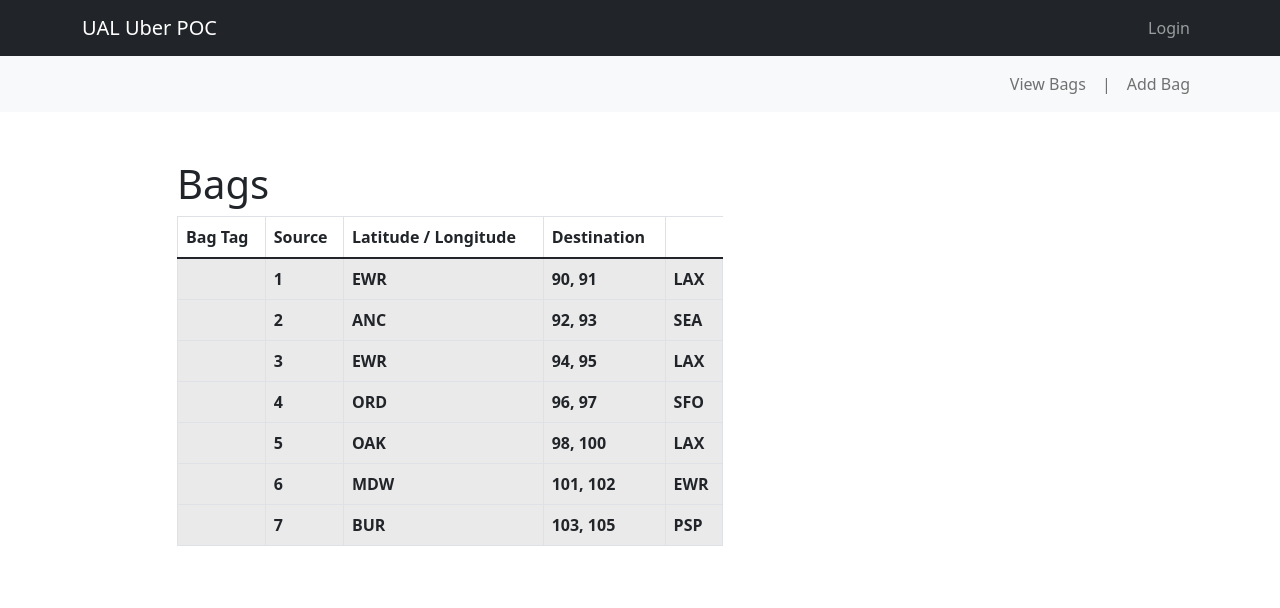
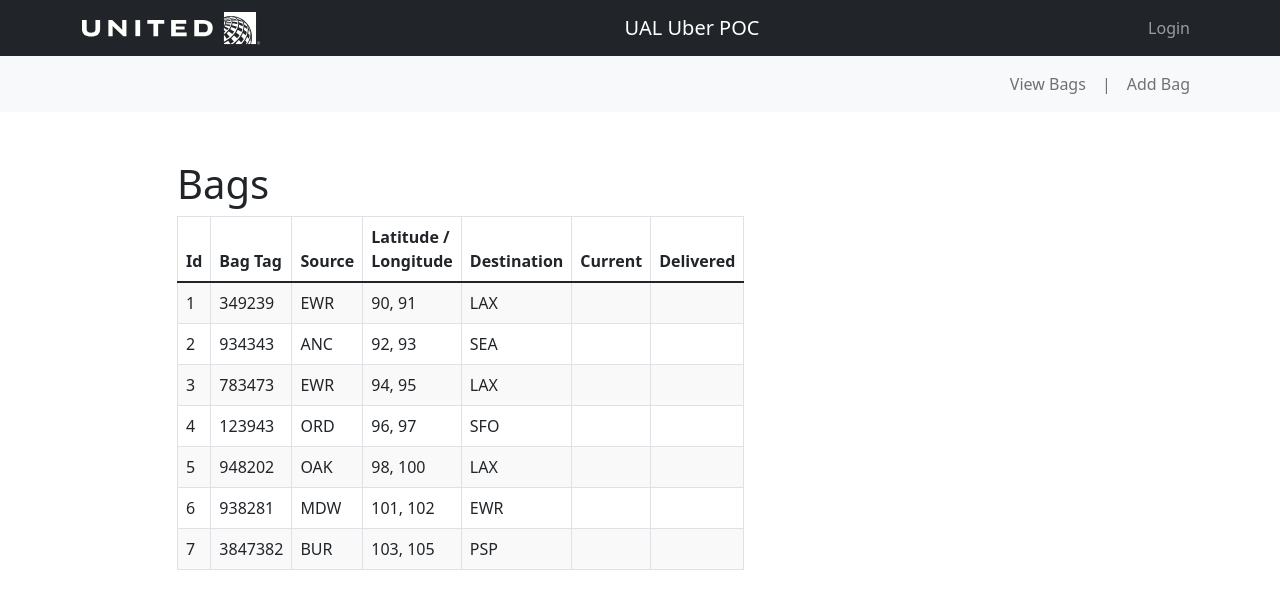
Before and after one commit to ElwynPalmerton/BagApp, a React (Create React App) app: page /bags in a window 1280 px wide. Shown: the top 608 px of the page. Built offline with nearby package versions, Linux system fonts and the light colour scheme; no server answers.

Commit message:
Fix deliverbag bug and add United logo.

```diff
--- a/src/App.js
+++ b/src/App.js
@@ -44,7 +44,7 @@
     console.log("delivering bag#: ", id);
     setBags(
       bags.map((bag) =>
-        bag.bagId === id ? { ...bag, currentTask: false, completed: true } : bag
+        bag.id === id ? { ...bag, currentTask: false, completed: true } : bag
       )
     );
   }
--- a/src/components/Navbars/Header.jsx
+++ b/src/components/Navbars/Header.jsx
@@ -1,8 +1,9 @@
 import Navbar from "react-bootstrap/Navbar";
 import Container from "react-bootstrap/Container";
 import { Link, useLocation } from "react-router-dom";
-import { Stack, Nav, NavItem, Button } from "react-bootstrap";
+import { Nav, NavItem, Button } from "react-bootstrap";
 import React, { useState, useEffect } from "react";
+import UnitedLogo from "../images/UnitedLogo.svg";
 
 function Header({ user, loggedIn, handleLogOut }) {
   const [onLoginPage, setOnLoginPage] = useState(false);
@@ -18,6 +19,14 @@
     <div>
       <Navbar bg="dark" variant="dark" className="NavCustom">
         <Container>
+          <img
+            // src="../images/UnitedLog.svg"
+            src={UnitedLogo}
+            // width="30"
+            // height="30"
+            className="d-inline-block align-top"
+            alt="React Bootstrap logo"
+          />
           <Navbar.Brand className="headerFont" href="#home">
             UAL Uber POC
           </Navbar.Brand>
--- a/src/components/ShowBags/BagDisplayPage.jsx
+++ b/src/components/ShowBags/BagDisplayPage.jsx
@@ -29,7 +29,7 @@
       const initialBags = [];
       res.data.forEach((bag) => {
         let newBag = {};
-        newBag = { ...bag, bagId: bag.bagtag };
+        newBag = { ...bag, bagtag: bag.bagtag };
         initialBags.push(newBag);
       });
       initializeBags(initialBags);
--- a/src/components/ShowBags/BagRow.jsx
+++ b/src/components/ShowBags/BagRow.jsx
@@ -21,12 +21,14 @@
       onClick={() => handleSelectCurrentRow(bag.id)}
     >
       <td>{bag.id}</td>
-      <td>{bag.bagId}</td>
+      <td>{bag.bagtag}</td>
       <td>{bag.source}</td>
       <td>
         {bag.longitude}, {bag.latitude}
       </td>
       <td>{bag.destination}</td>
+      <td>{bag.currentTask ? "X" : ""}</td>
+      <td>{bag.completed ? "X" : ""}</td>
       {/* <td>{bag.currentTask ? "X" : ""}</td> */}
       {/* <td>{bag.completed ? "X" : ""}</td> */}
     </tr>
--- a/src/components/ShowBags/BagTable.jsx
+++ b/src/components/ShowBags/BagTable.jsx
@@ -21,10 +21,13 @@
       <Table bordered>
         <thead>
           <tr>
+            <th>Id</th>
             <th>Bag Tag</th>
             <th>Source</th>
             <th>Latitude / Longitude</th>
             <th>Destination</th>
+            <th>Current</th>
+            <th>Delivered</th>
           </tr>
         </thead>
         <tbody>
--- a/src/components/ShowBags/SelectedBagForm.jsx
+++ b/src/components/ShowBags/SelectedBagForm.jsx
@@ -33,7 +33,8 @@
   }
 
   function handleDeliverBag() {
-    deliverBag(selectedBag.bagId);
+    console.log("in BagForm ", selectedBag.id);
+    deliverBag(selectedBag.id);
     setDisableDeliver(true);
   }
 
--- a/src/components/mockData.js
+++ b/src/components/mockData.js
@@ -1,6 +1,7 @@
 const mockData = [
   {
-    bagId: "1",
+    id: "1",
+    bagtag: 349239,
     source: "EWR",
     longitude: 90,
     latitude: 91,
@@ -9,7 +10,8 @@
     completed: false,
   },
   {
-    bagId: "2",
+    id: "2",
+    bagtag: 934343,
     source: "ANC",
     longitude: 92,
     latitude: 93,
@@ -18,7 +20,8 @@
     completed: false,
   },
   {
-    bagId: "3",
+    id: "3",
+    bagtag: 783473,
     source: "EWR",
     longitude: 94,
     latitude: 95,
@@ -27,7 +30,8 @@
     completed: false,
   },
   {
-    bagId: "4",
+    id: "4",
+    bagtag: 123943,
     source: "ORD",
     longitude: 96,
     latitude: 97,
@@ -36,7 +40,8 @@
     completed: false,
   },
   {
-    bagId: "5",
+    id: "5",
+    bagtag: 948202,
     source: "OAK",
     longitude: 98,
     latitude: 100,
@@ -45,7 +50,8 @@
     completed: false,
   },
   {
-    bagId: "6",
+    id: "6",
+    bagtag: 938281,
     source: "MDW",
     longitude: 101,
     latitude: 102,
@@ -54,7 +60,8 @@
     completed: false,
   },
   {
-    bagId: "7",
+    id: "7",
+    bagtag: 3847382,
     source: "BUR",
     longitude: 103,
     latitude: 105,
```
Also changed, not shown: src/components/images/UnitedLogo.svg (added).
